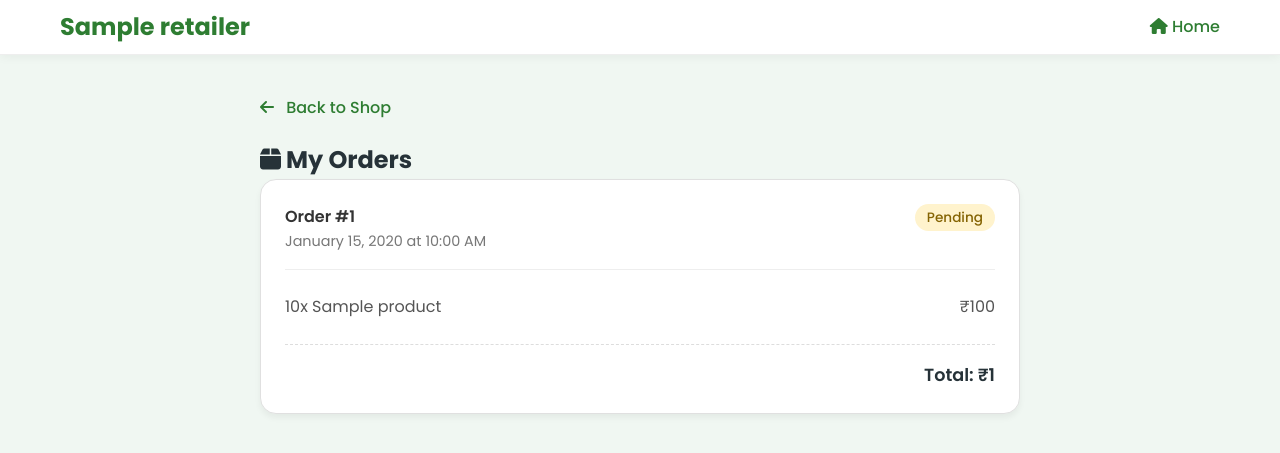
After one commit to dhruvvira18/SmartGrocer, a FastAPI app: template admin_site/templates/orders.html in a window 1280 px wide. The commit adds this page. Shown: the top 453 px of the page. Run offline with FastAPI, Linux system fonts and the light colour scheme; the template is opened without the code that fills it: most values are stand-ins (such as "Sample title", 1, 10 or a date in 2020).

Commit message:
Implement Order Management system
- Added `Order` and `OrderItem` SQLAlchemy models.
- Added `OrderCartItem` and `PaymentSuccessPayload` Pydantic schemas.
- Implemented `/shop/{slug}/payment-success` endpoint to create orders from Razorpay callbacks.
- Added customer-facing `My Orders` page (`/shop/{slug}/orders`).
- Added admin-facing `Orders` dashboard (`/admin/{slug}/orders`) with "Mark as Completed" functionality.
- Updated frontend navigation and logic to support the new features.

Co-authored-by: dhruvvira18 <221361408+dhruvvira18@users.noreply.github.com>

```diff
--- a/admin_site/templates/base.html
+++ b/admin_site/templates/base.html
@@ -80,7 +80,7 @@
         {% if retailer %}
             <a href="/admin/{{ retailer.slug }}/dashboard" class="{% if request.url.path.endswith('/dashboard') %}active{% endif %}"><i class="fas fa-chart-line"></i> Dashboard</a>
             <a href="/admin/{{ retailer.slug }}/inventory" class="{% if request.url.path.endswith('/inventory') %}active{% endif %}"><i class="fas fa-boxes"></i> Inventory</a>
-            <a href="#" class="{% if request.url.path.endswith('/orders') %}active{% endif %}"><i class="fas fa-shopping-cart"></i> Orders</a>
+            <a href="/admin/{{ retailer.slug }}/orders" class="{% if request.url.path.endswith('/orders') %}active{% endif %}"><i class="fas fa-shopping-cart"></i> Orders</a>
             <a href="#" class="{% if request.url.path.endswith('/settings') %}active{% endif %}"><i class="fas fa-cog"></i> Settings</a>
         {% endif %}
     </div>
--- a/customer_site/main.py
+++ b/customer_site/main.py
@@ -15,7 +15,7 @@ from pydantic import ValidationError, EmailStr
 
 import models
 from database import engine, get_db
-from schemas import UserLogin, RatingUpdate, OrderCreate
+from schemas import UserLogin, RatingUpdate, OrderCreate, PaymentSuccessPayload
 import os
 import time
 
@@ -270,3 +270,80 @@ async def create_order(slug: str, order_data: OrderCreate, db: DbSession):
         }
     except Exception as e:
         raise HTTPException(status_code=400, detail=str(e))
+
+@app.post("/shop/{slug}/payment-success")
+async def payment_success(
+    slug: str,
+    payload: PaymentSuccessPayload,
+    request: Request,
+    db: DbSession
+):
+    retailer = db.query(models.Retailer).filter(models.Retailer.slug == slug).first()
+    if not retailer:
+        raise HTTPException(status_code=404, detail="Store not found")
+
+    shopper_id = request.cookies.get("shopper_id")
+    if not shopper_id:
+        raise HTTPException(status_code=401, detail="User not logged in")
+
+    try:
+        user = db.query(models.User).filter(models.User.id == int(shopper_id)).first()
+    except ValueError:
+        raise HTTPException(status_code=401, detail="Invalid user")
+
+    if not user:
+        raise HTTPException(status_code=401, detail="User not found")
+
+    total_amount = sum(item.price * item.quantity for item in payload.cart)
+
+    new_order = models.Order(
+        user_id=user.id,
+        retailer_id=retailer.id,
+        total_amount=total_amount,
+        status="Pending"
+    )
+    db.add(new_order)
+    db.flush()
+
+    for item in payload.cart:
+        order_item = models.OrderItem(
+            order_id=new_order.id,
+            product_id=item.product_id,
+            quantity=item.quantity,
+            price_at_purchase=item.price
+        )
+        db.add(order_item)
+
+    db.commit()
+
+    return {"status": "success", "order_id": new_order.id}
+
+@app.get("/shop/{slug}/orders", response_class=HTMLResponse)
+async def my_orders(slug: str, request: Request, db: DbSession):
+    retailer = db.query(models.Retailer).filter(models.Retailer.slug == slug).first()
+    if not retailer:
+        raise HTTPException(status_code=404, detail="Store not found")
+
+    shopper_id = request.cookies.get("shopper_id")
+    if not shopper_id:
+        return RedirectResponse(url=f"/shop/{slug}", status_code=303)
+
+    try:
+        user = db.query(models.User).filter(models.User.id == int(shopper_id)).first()
+    except ValueError:
+        return RedirectResponse(url=f"/shop/{slug}", status_code=303)
+
+    if not user:
+        return RedirectResponse(url=f"/shop/{slug}", status_code=303)
+
+    orders = db.query(models.Order).filter(
+        models.Order.user_id == user.id,
+        models.Order.retailer_id == retailer.id
+    ).order_by(models.Order.created_at.desc()).all()
+
+    return templates.TemplateResponse("orders.html", {
+        "request": request,
+        "retailer": retailer,
+        "user": user,
+        "orders": orders
+    })
--- /dev/null
+++ b/customer_site/templates/orders.html
@@ -0,0 +1,134 @@
+<!DOCTYPE html>
+<html lang="en">
+<head>
+    <meta charset="UTF-8">
+    <title>My Orders | SmartGrocer</title>
+    <link rel="stylesheet" href="{{ url_for('static', path='style.css') }}">
+    <link rel="stylesheet" href="https://cdnjs.cloudflare.com/ajax/libs/font-awesome/6.4.0/css/all.min.css">
+    <link href="https://fonts.googleapis.com/css2?family=Poppins:wght@300;400;500;600;700&display=swap" rel="stylesheet">
+    <style>
+        .orders-container {
+            max-width: 800px;
+            margin: 40px auto;
+            padding: 0 20px;
+        }
+        .order-card {
+            background: white;
+            border-radius: 16px;
+            padding: 24px;
+            margin-bottom: 20px;
+            box-shadow: 0 4px 6px rgba(0, 0, 0, 0.05);
+            border: 1px solid #E0E0E0;
+        }
+        .order-header {
+            display: flex;
+            justify-content: space-between;
+            border-bottom: 1px solid #EEEEEE;
+            padding-bottom: 16px;
+            margin-bottom: 16px;
+        }
+        .order-id {
+            font-weight: 600;
+            color: #333;
+        }
+        .order-date {
+            color: #777;
+            font-size: 0.9em;
+        }
+        .order-status {
+            padding: 4px 12px;
+            border-radius: 20px;
+            font-size: 0.85em;
+            font-weight: 500;
+        }
+        .status-Pending {
+            background-color: #FFF3CD;
+            color: #856404;
+        }
+        .status-Completed {
+            background-color: #D4EDDA;
+            color: #155724;
+        }
+        .order-items {
+            list-style: none;
+            padding: 0;
+            margin: 0;
+        }
+        .order-item {
+            display: flex;
+            justify-content: space-between;
+            padding: 8px 0;
+            color: #555;
+        }
+        .order-total {
+            text-align: right;
+            font-size: 1.1em;
+            font-weight: 600;
+            margin-top: 16px;
+            padding-top: 16px;
+            border-top: 1px dashed #DDD;
+        }
+        .back-nav {
+            margin-bottom: 20px;
+            display: inline-block;
+            color: var(--primary);
+            text-decoration: none;
+            font-weight: 500;
+        }
+        .back-nav i {
+            margin-right: 8px;
+        }
+    </style>
+</head>
+<body style="background-color: #F0F7F2;">
+    <nav class="navbar" style="position: relative; margin-bottom: 0;">
+        <div class="container nav-container">
+            <div class="logo">
+                <span class="logo-text">{{ retailer.business_name }}</span>
+            </div>
+            <div class="nav-right">
+                <a href="/shop/{{ retailer.slug }}/index" style="color: var(--primary); text-decoration: none; font-weight: 500;"><i class="fas fa-home"></i> Home</a>
+            </div>
+        </div>
+    </nav>
+
+    <div class="orders-container">
+        <a href="/shop/{{ retailer.slug }}/index" class="back-nav"><i class="fas fa-arrow-left"></i> Back to Shop</a>
+        <h2><i class="fas fa-box"></i> My Orders</h2>
+
+        {% if orders %}
+            {% for order in orders %}
+            <div class="order-card">
+                <div class="order-header">
+                    <div>
+                        <div class="order-id">Order #{{ order.id }}</div>
+                        <div class="order-date">{{ order.created_at.strftime('%B %d, %Y at %I:%M %p') if order.created_at else '' }}</div>
+                    </div>
+                    <div>
+                        <span class="order-status status-{{ order.status }}">{{ order.status }}</span>
+                    </div>
+                </div>
+                <ul class="order-items">
+                    {% for item in order.items %}
+                    <li class="order-item">
+                        <span>{{ item.quantity }}x {{ item.product.name }}</span>
+                        <span>₹{{ "%.0f"|format(item.price_at_purchase * item.quantity) }}</span>
+                    </li>
+                    {% endfor %}
+                </ul>
+                <div class="order-total">
+                    Total: ₹{{ "%.0f"|format(order.total_amount) }}
+                </div>
+            </div>
+            {% endfor %}
+        {% else %}
+            <div class="order-card" style="text-align: center; padding: 40px;">
+                <i class="fas fa-box-open" style="font-size: 48px; color: #CCC; margin-bottom: 16px;"></i>
+                <h3 style="color: #555;">No orders yet</h3>
+                <p style="color: #777;">Looks like you haven't made any purchases.</p>
+                <a href="/shop/{{ retailer.slug }}/index" style="display: inline-block; margin-top: 16px; padding: 10px 20px; background-color: var(--primary); color: white; border-radius: 8px; text-decoration: none;">Start Shopping</a>
+            </div>
+        {% endif %}
+    </div>
+</body>
+</html>
```
Also changed, not shown: admin_site/main.py (+35 -0 lines), admin_site/templates/orders.html (added, +104 -0 lines), customer_site/templates/index.html (+24 -5 lines), models.py (+26 -1 lines), schemas.py (+8 -0 lines).
